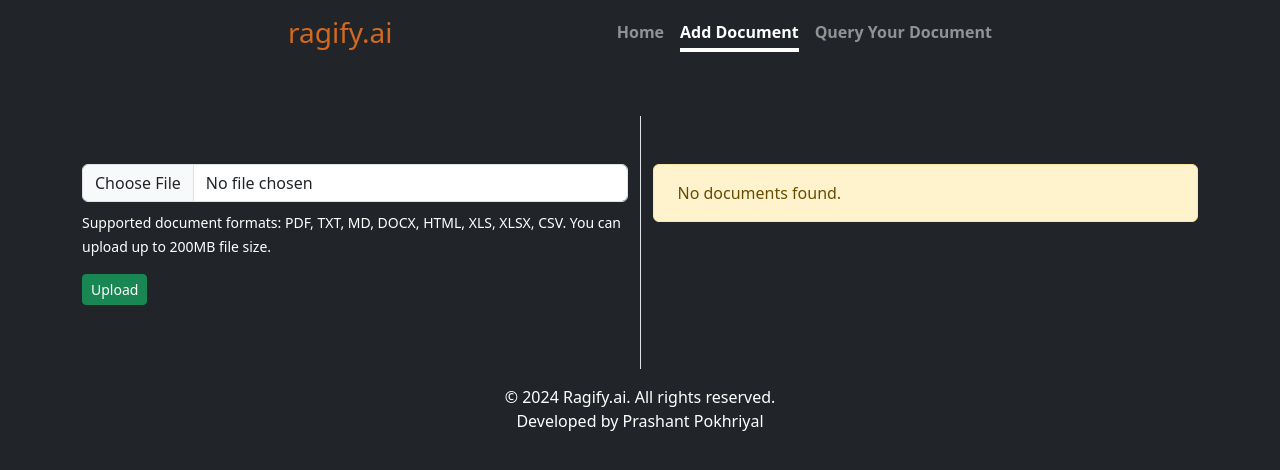
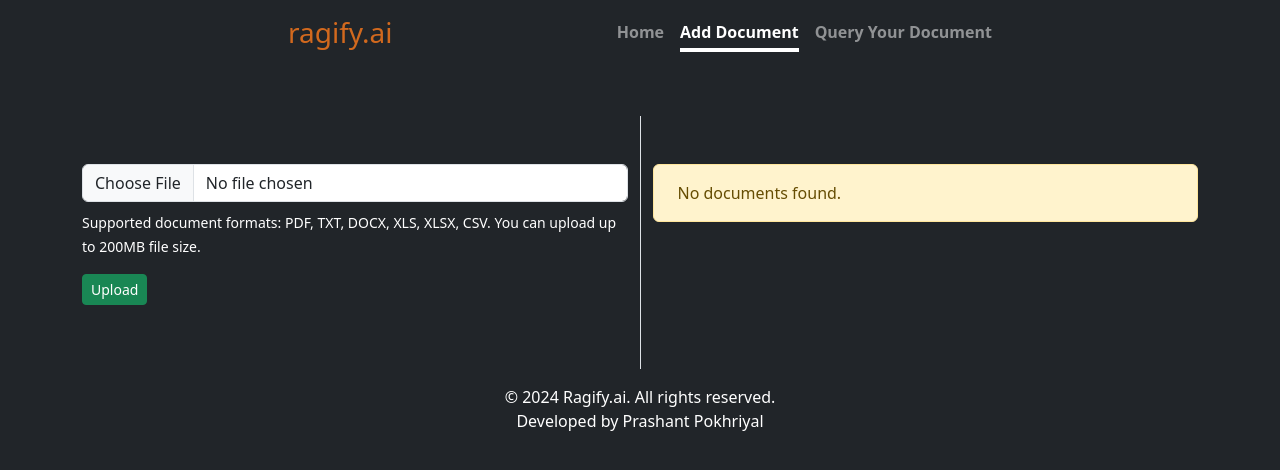
Before and after one commit to Devopcasting/Ragify, a Flask app: page /upload in a window 1280 px wide. Shown: the top 470 px of the page. Run offline with Flask 3, Linux system fonts and the light colour scheme; some libraries are stand-ins or nearby versions.

Commit message:
refactor

```diff
--- a/app/upload/templates/upload/upload.html
+++ b/app/upload/templates/upload/upload.html
@@ -7,7 +7,7 @@
             <div class="mb-3">
                 {{form.file(class="form-control w-80 mb-2")}}
                 <small class="text-muted text-white">
-                    Supported document formats: PDF, TXT, MD, DOCX, HTML, XLS, XLSX, CSV. You can upload up to 200MB
+                    Supported document formats: PDF, TXT, DOCX, XLS, XLSX, CSV. You can upload up to 200MB
                     file size.
                 </small>
             </div>
```
